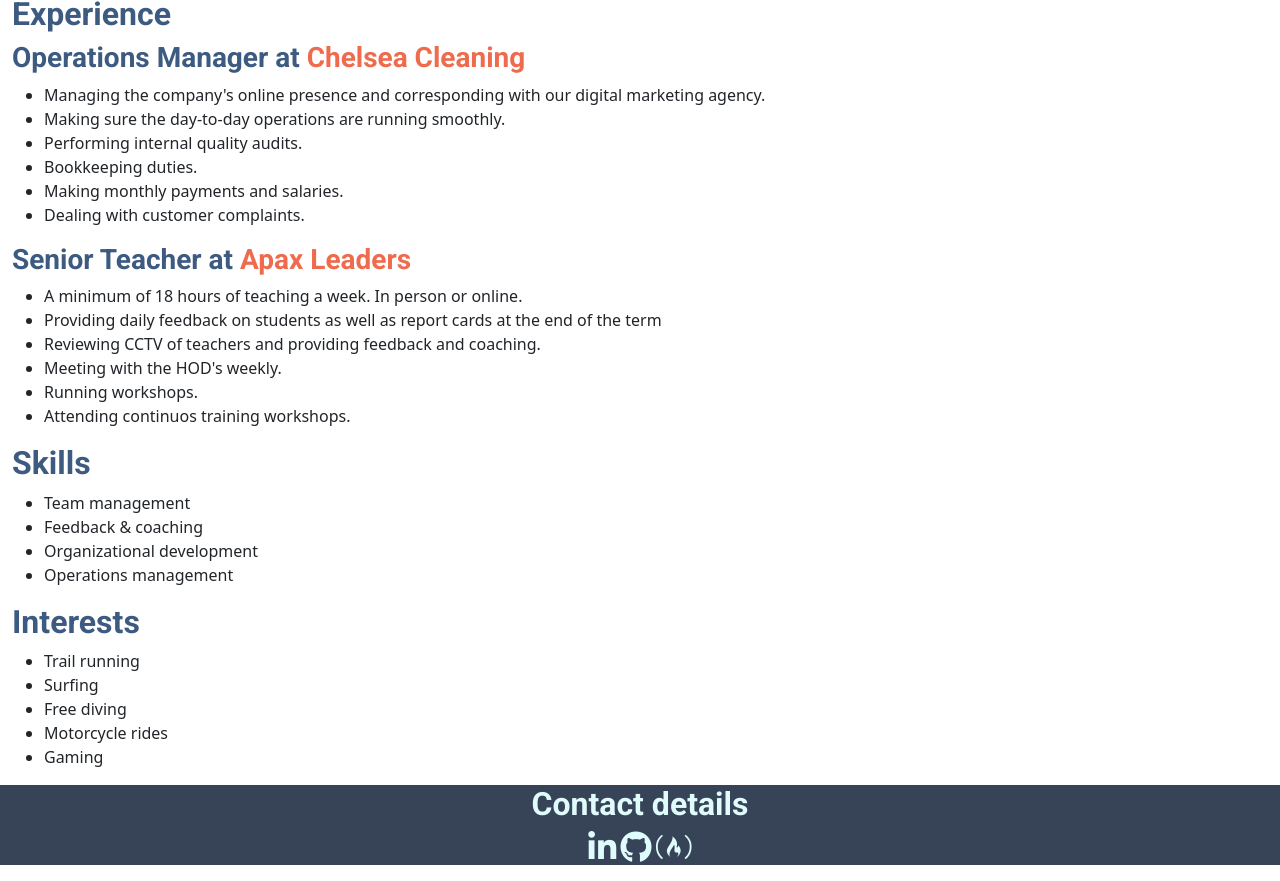
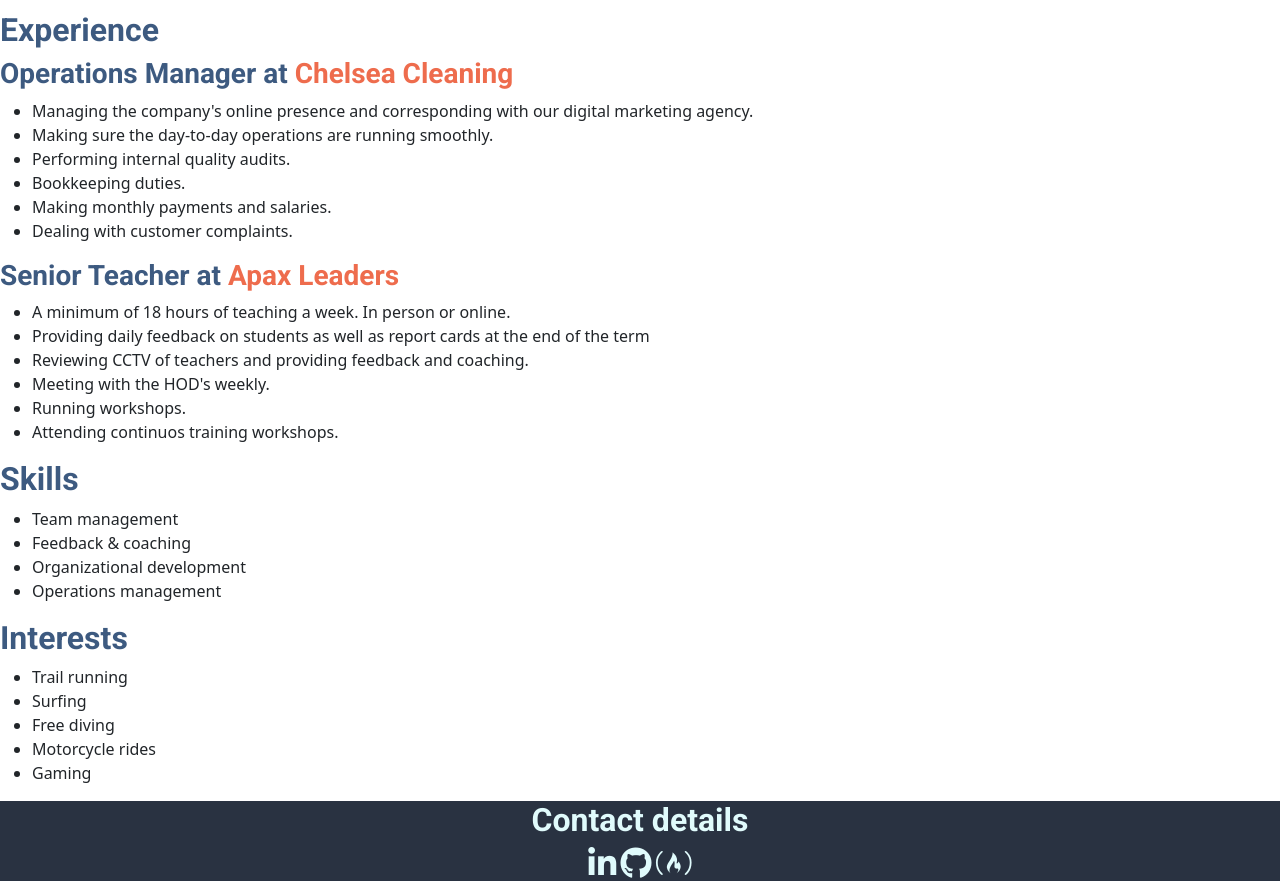
Before and after one commit to Jono-hare/WebDesign-November-2021, a plain HTML site: page resume10.html in a window 1280 px wide. Shown: the part 964-1845 px from the top of the page. Drawn offline with nearby package versions, Linux system fonts and the light colour scheme.

Commit message:
updated .html & .css

```diff
--- a/css/stylesheetnew.css
+++ b/css/stylesheetnew.css
@@ -4,6 +4,7 @@
   --clr-primary-500: #98c1d9;
   --clr-primary-700: #3d5a80;
   --clr-primary-900: #374458;
+  --clr-primary-max: #293241;
   --clr-orange-100: #ee6c4d;
 
   --ff-primary: "Playfair Display", serif;
@@ -18,6 +19,7 @@
 
 body {
   font-family: var(--ff-primary);
+  overflow-x: hidden;
 }
 
 /* Text & image styling */
@@ -58,14 +60,19 @@
   max-height: 350px;
 }
 
+.menu > ul {
+  padding: 0; /* aligned the h2 and ul elements */
+}
+
 /*  Backgrounds */
 
 .menu {
   background-color: var(--clr-primary-900);
+  margin-top: auto;
 }
 
-.menu > ul {
-  margin: 0;
+.bg-darker {
+  background-color: var(--clr-primary-max);
 }
 
 /* Animation & effects */
@@ -82,9 +89,3 @@
   color: var(--clr-orange-100);
   transition: 0.75s;
 }
-
-/* Background colors */
-
-.bg-darker {
-  background-color: var(--clr-primary-900);
-}
--- a/resume10.html
+++ b/resume10.html
@@ -33,7 +33,7 @@
   <body>
     <!------ Landing ------>
 
-    <header class="container-fluid text-center">
+    <header class="container-fluid text-center px-0">
       <div class="bg-darker">
         <picture>
           <source media="(max-width: 600px)" srcset="Images/resumeImg.png" />
@@ -62,10 +62,10 @@
 
     <!------ Menu ------>
 
-    <section class="container-fluid">
+    <section class="container-fluid px-0">
       <div class="row">
         <div class="col">
-          <aside class="menu container">
+          <aside class="menu container-fluid">
             <h2 class="ff-light">Menu</h2>
             <ul>
               <li class="li-none">
@@ -226,19 +226,18 @@
       <section class="container text-center">
         <h2 class="ff-light">Contact details</h2>
         <a
-          class="hover"
           href="https://www.linkedin.com/in/jonathan-wenning-hare-8b428576/"
           target="_blank"
-          ><i class="ff-light fa fa-linkedin fa-2x"></i
+          ><i class="hover ff-light fa fa-linkedin fa-2x"></i
         ></a>
-        <a class="hover" href="https://github.com/Jono-hare" target="_blank"
-          ><i class="ff-light fa fa-github fa-2x" aria-hidden="true"></i
+        <a href="https://github.com/Jono-hare" target="_blank"
+          ><i class="hover ff-light fa fa-github fa-2x" aria-hidden="true"></i
         ></a>
-        <a
-          class="hover"
-          href="https://www.freecodecamp.org/jono-hare"
-          target="_blank"
-          ><i class="ff-light fa fa-free-code-camp fa-2x" aria-hidden="true"></i
+        <a href="https://www.freecodecamp.org/jono-hare" target="_blank"
+          ><i
+            class="hover ff-light fa fa-free-code-camp fa-2x"
+            aria-hidden="true"
+          ></i
         ></a>
       </section>
     </footer>
```
